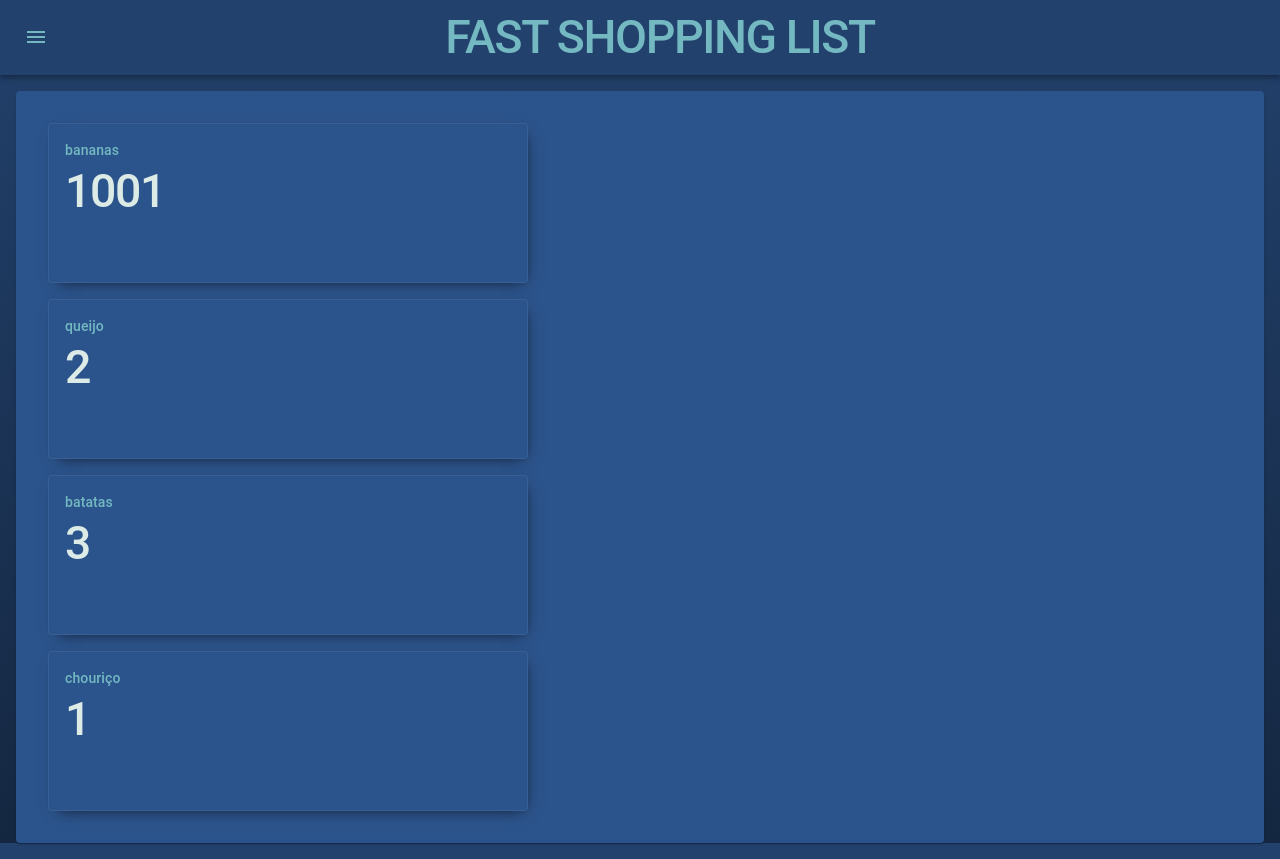
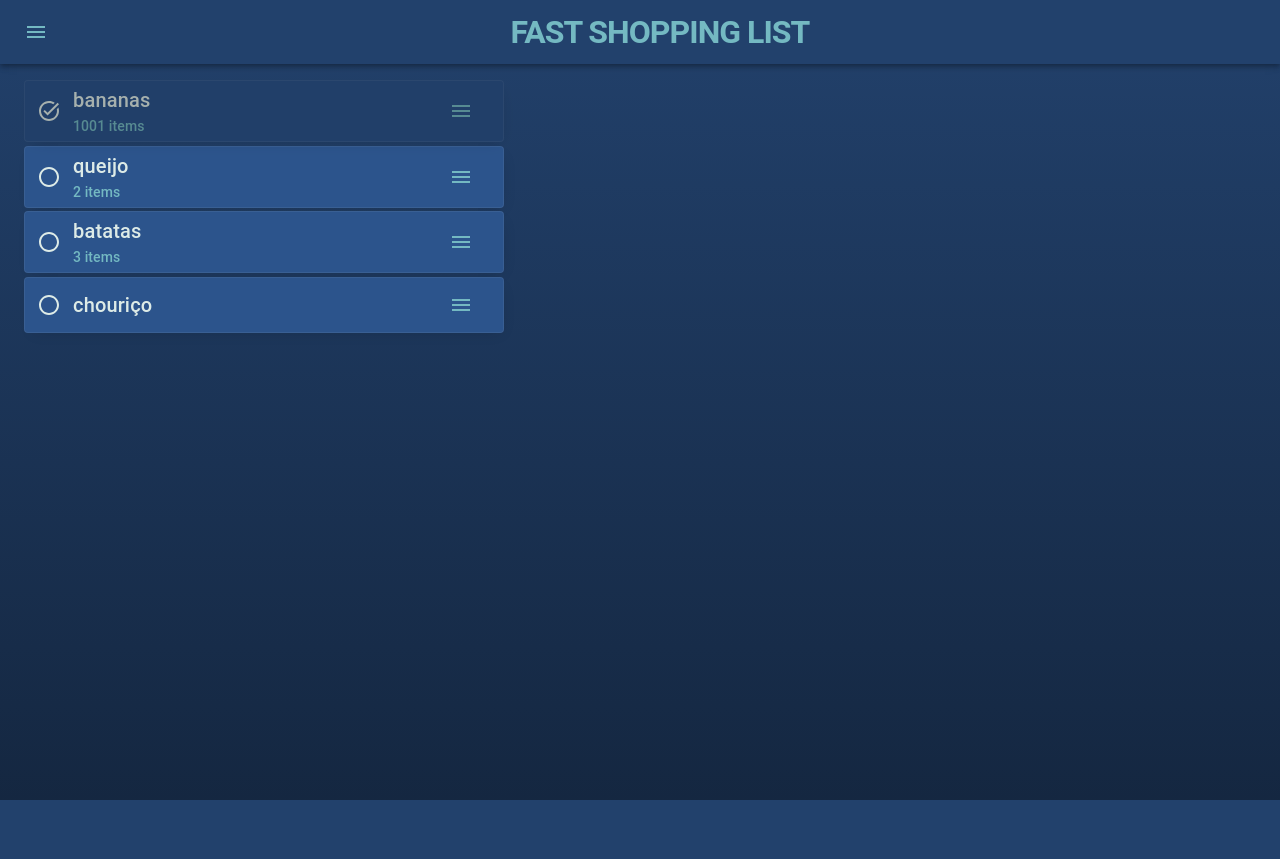
Before and after one commit to JGEsteves89/fast-shopping-list, a React (Create React App) app: page / in a window 1280 px wide. After the commit the page ends 800 px from the top, so only its background shows below. Built offline with nearby package versions, Linux system fonts and the light colour scheme.

Commit message:
C002: Simple list with no interaction

```diff
--- a/src/components/shoppingItem.css
+++ b/src/components/shoppingItem.css
@@ -1,10 +1,17 @@
 .item-card {
+	display: grid;
+	grid-template-columns: 40px auto 40px;
+	align-items: center;
 	max-width: 30rem;
-	min-height: 10rem;
-	margin: 1rem;
-	padding: 1rem;
-	background-repeat: no-repeat;
-	background-position: top;
-	box-shadow: 3px 5px 15px -7px rgba(0, 0, 0, 0.75) !important;
+	min-height: 3rem;
+	margin-block: 0.2rem;
+	margin-inline: 0.5rem;
+	padding-block: 0.2rem;
+	padding-inline: 0.5rem;
+	box-shadow: 3px 5px 15px -7px rgba(0, 0, 0, 0.15) !important;
+	border-radius: 0.5rem;
 	border: 0.01em solid rgba(255, 255, 255, 0.062);
 }
+.item-card-bought {
+	filter: brightness(75%);
+}
--- a/src/components/shoppingItem.js
+++ b/src/components/shoppingItem.js
@@ -1,15 +1,39 @@
 import Card from '@mui/material/Card';
+import Box from '@mui/material/Box';
+import IconButton from '@mui/material/IconButton';
 import Typography from '@mui/material/Typography';
+import TaskAltSharpIcon from '@mui/icons-material/TaskAltSharp';
+import PanoramaFishEyeSharpIcon from '@mui/icons-material/PanoramaFishEyeSharp';
+import MenuIcon from '@mui/icons-material/Menu';
+import { useTheme } from '@mui/material/styles';
+
 import './shoppingItem.css';
 
 function ShoppingItem(props) {
 	const item = props.item;
+	const theme = useTheme();
+	const taskIcon = (bought) => {
+		return bought ? <TaskAltSharpIcon /> : <PanoramaFishEyeSharpIcon />;
+	};
+	const getClass = (className) => {
+		return item.bought ? className + ' ' + className + '-bought' : className;
+	};
 	return (
-		<Card className="item-card" sx={{ backgroundColor: 'background.paper' }}>
-			<Typography color="secondary" variant="subtitle2">
-				{item.name}
-			</Typography>
-			<Typography variant="h4">{item.qty}</Typography>
+		<Card className={getClass('item-card')} sx={{ backgroundColor: 'background.paper' }}>
+			<IconButton aria-label="bought" sx={{ color: theme.palette.text.primary, mr: 1 }}>
+				{taskIcon(item.bought)}
+			</IconButton>
+			<Box>
+				<Typography variant="h6"> {item.name}</Typography>
+				{item.qty !== 1 && (
+					<Typography color="secondary" variant="subtitle2">
+						{item.qty} items
+					</Typography>
+				)}
+			</Box>
+			<IconButton size="large" edge="start" aria-label="menu" color="secondary" sx={{ mr: 2 }}>
+				<MenuIcon />
+			</IconButton>
 		</Card>
 	);
 }
--- a/src/pages/shoppingList.js
+++ b/src/pages/shoppingList.js
@@ -1,23 +1,24 @@
 import { useState, useEffect } from 'react';
-import Paper from '@mui/material/Paper';
+import Box from '@mui/material/Box';
 import ShoppingItem from '../components/shoppingItem';
+
 function ShoppingList() {
 	const [shoppingListItems, setShippingListItems] = useState([]);
 	useEffect(() => {
 		const rows = [
-			{ id: 1000, qty: 1001, name: 'bananas' },
-			{ id: 2, qty: 2, name: 'queijo' },
-			{ id: 3, qty: 3, name: 'batatas' },
-			{ id: 4, qty: 1, name: 'chouriço' },
+			{ id: 1000, qty: 1001, name: 'bananas', bought: true },
+			{ id: 2, qty: 2, name: 'queijo', bought: false },
+			{ id: 3, qty: 3, name: 'batatas', bought: false },
+			{ id: 4, qty: 1, name: 'chouriço', bought: false },
 		];
 		setShippingListItems(rows);
 	}, []);
 	return (
-		<Paper sx={{ padding: '1rem', margin: '1rem', width: 'auto' }}>
+		<Box sx={{ margin: '1rem', width: 'auto' }}>
 			{shoppingListItems.map((item) => (
 				<ShoppingItem key={item.id} item={{ ...item }} />
 			))}
-		</Paper>
+		</Box>
 	);
 }
 
--- a/src/themes/theme.js
+++ b/src/themes/theme.js
@@ -24,9 +24,9 @@ const defaultTheme = createTheme({
 	},
 	typography: {
 		h4: {
-			fontSize: '2.9rem',
-			fontWeight: 500,
-			lineHeight: 1.27,
+			fontSize: '2rem',
+			fontWeight: 600,
+			lineHeight: 1,
 			letterSpacing: '-0.03em',
 		},
 	},
```
Also changed, not shown: src/api/achievementsController.js (deleted, +0 -31 lines), src/components/achievementCard.css (deleted, +0 -10 lines), src/components/achievementCard.js (deleted, +0 -49 lines), src/pages/achievements.js (deleted, +0 -24 lines), 2 other files (tests, documents, lock files or other folders).
